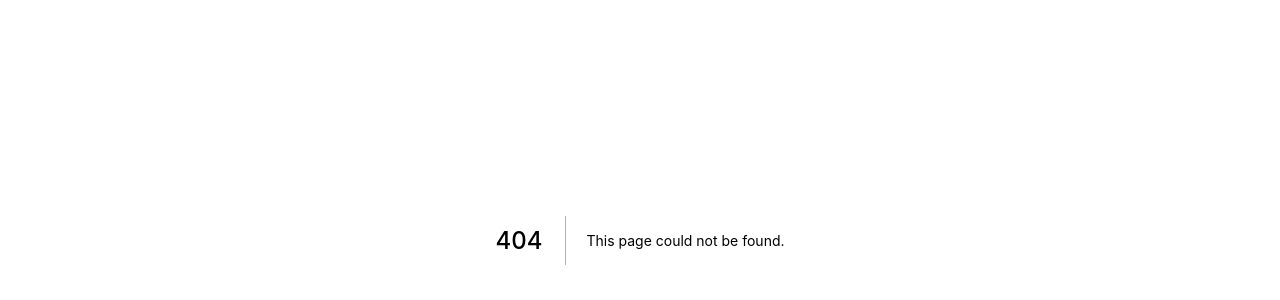
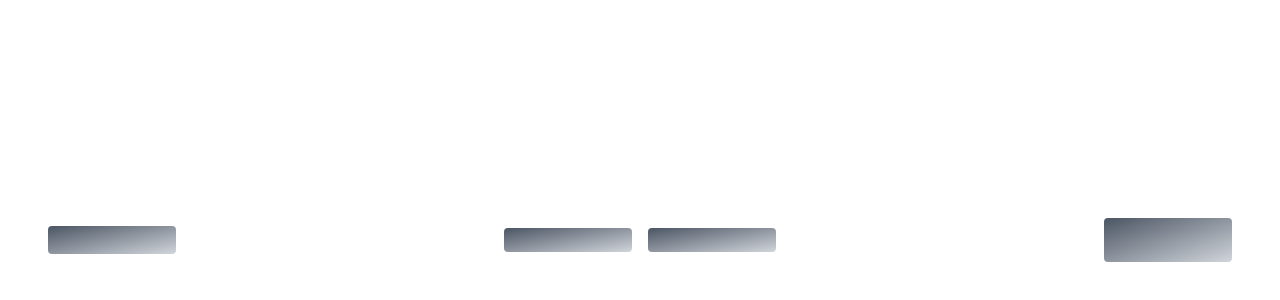
Before and after one commit to ctrl-plus-w/code-validator-client, a Next.js app: page /test in a window 1280 px wide. Before the commit this address had no page. Shown: the part 160-460 px from the top of the page. Built offline with nearby package versions, Linux system fonts and the light colour scheme.

Commit message:
Implementation of the SL on the professor home page

```diff
--- a/src/pages/professor/index.tsx
+++ b/src/pages/professor/index.tsx
@@ -10,6 +10,9 @@ import ProfessorLayout from '@layout/ProfessorLayout';
 import Table from '@module/Table';
 
 import Title from '@element/Title';
+
+import TitleSkeleton from '@skeleton/TitleSkeleton';
+import TableSkeleton from '@skeleton/TableSkeleton';
 
 import useAuthentication from '@hook/useAuthentication';
 import useLoading from '@hook/useLoading';
@@ -51,7 +54,14 @@ const Home: NextPage = () => {
   }
 
   if (loading) {
-    return <>Loading...</>;
+    return (
+      <ProfessorLayout className="flex flex-col" skeleton>
+        <TitleSkeleton className="w-32" />
+        <TitleSkeleton className="w-24 mt-2" level={3} />
+
+        <TableSkeleton columns={3} className="mt-8" />
+      </ProfessorLayout>
+    );
   }
 
   return (
--- /dev/null
+++ b/src/pages/test.tsx
@@ -0,0 +1,13 @@
+import { NextPage } from 'next';
+
+import MenuSkeleton from '@skeleton/MenuSkeleton';
+
+const Test: NextPage = () => {
+  return (
+    <div className="w-full h-full flex items-center justify-center gap-4">
+      <MenuSkeleton />
+    </div>
+  );
+};
+
+export default Test;
```
